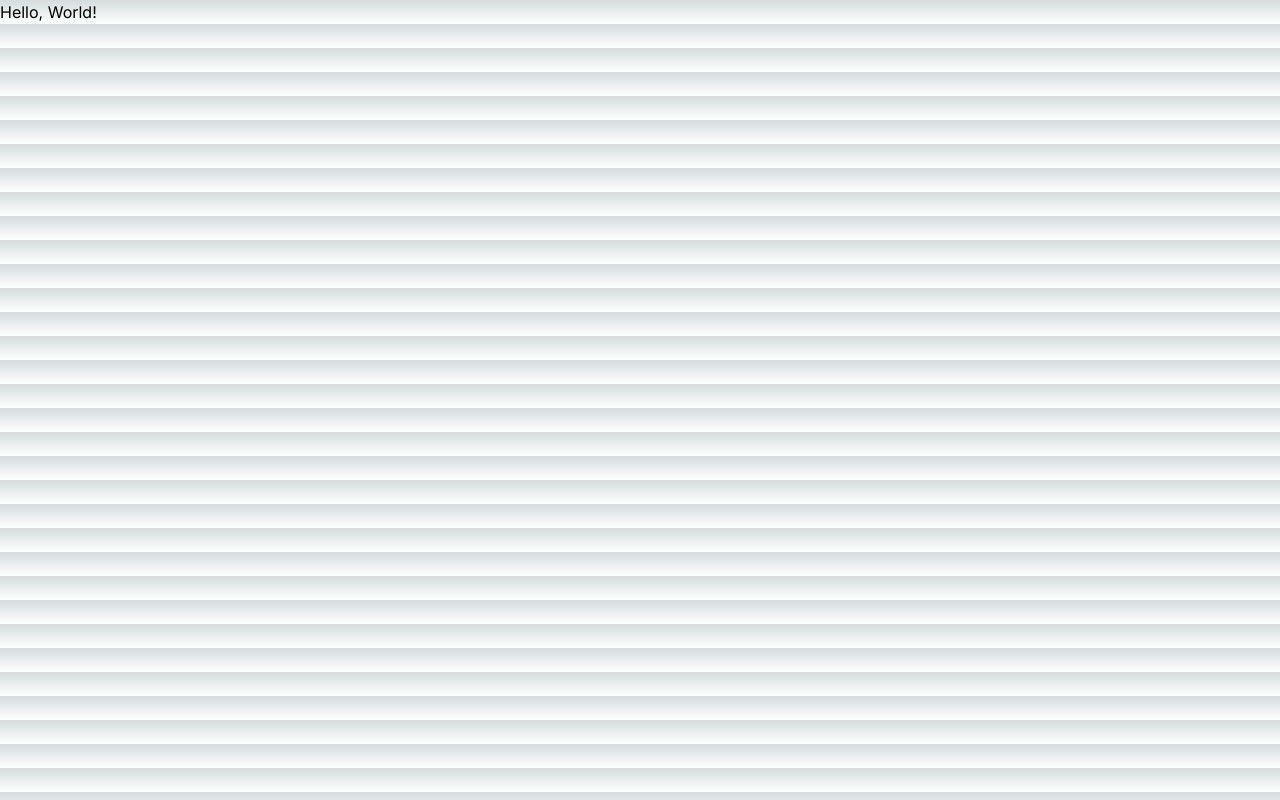
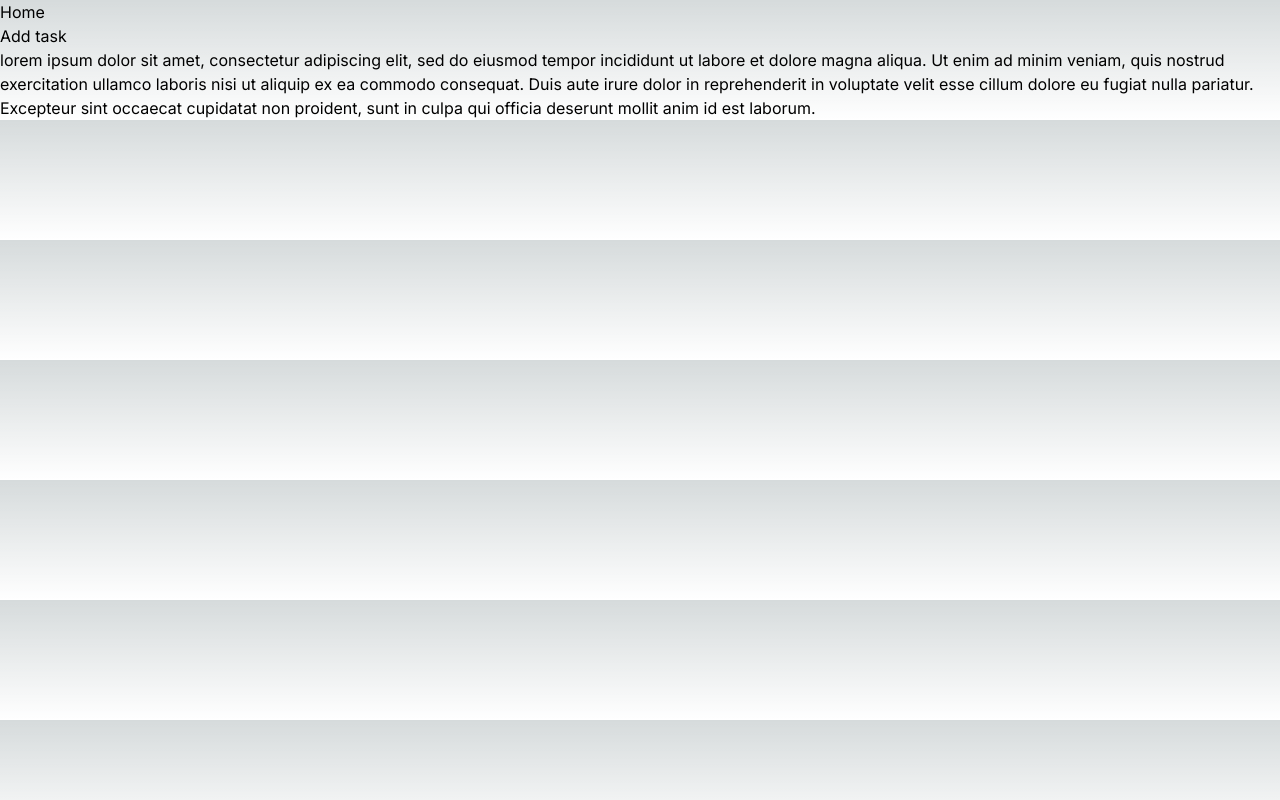
Before and after one commit to adnanalemran/onText, a Next.js app in the folder frontend/: page / in a window 1280 px wide. Built offline with nearby package versions, Linux system fonts and the light colour scheme.

Commit message:
chore: Add navigation links and update page content

```diff
--- a/frontend/src/app/layout.js
+++ b/frontend/src/app/layout.js
@@ -14,6 +14,9 @@
   return (
     <html lang="en">
       <body className={inter.className}>
+      <nav> Home </nav>
+       <nav> Add task </nav>
+
         <QueryProvider>{children}</QueryProvider>
       </body>
     </html>
--- a/frontend/src/app/page.js
+++ b/frontend/src/app/page.js
@@ -3,7 +3,9 @@
 const Home = () => {
     return (
         <main>
-            <h1>Hello, World!</h1>
+            <h1>
+                lorem ipsum dolor sit amet, consectetur adipiscing elit, sed do eiusmod tempor incididunt ut labore et dolore magna aliqua. Ut enim ad minim veniam, quis nostrud exercitation ullamco laboris nisi ut aliquip ex ea commodo consequat. Duis aute irure dolor in reprehenderit in voluptate velit esse cillum dolore eu fugiat nulla pariatur. Excepteur sint occaecat cupidatat non proident, sunt in culpa qui officia deserunt mollit anim id est laborum.
+            </h1>
         </main>
     );
 };
--- a/frontend/src/app/pages/index.js
+++ b/frontend/src/app/pages/page.js
@@ -1,10 +1,10 @@
-// pages/index.js
+
 import React from 'react';
 
 const Home = () => {
   return (
     <div>
-      <h1>Hello, World!</h1>
+      <h1>Hello, World! this new</h1>
     </div>
   );
 };
```
